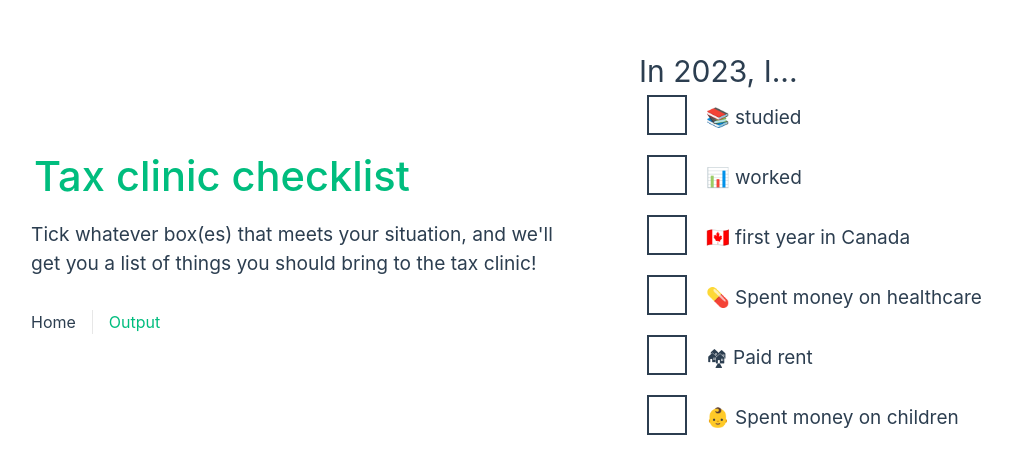
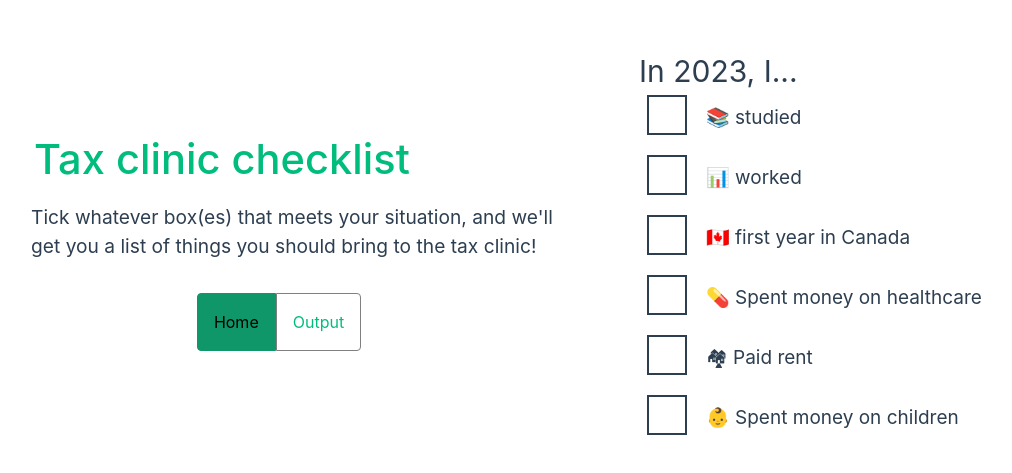
Before and after one commit to thomassth/tax-prep, a Vue app: page / in a window 1280 px wide. Shown: the part 149-622 px from the top of the page, without its empty margins (1-1013 px from the left). Built offline with nearby package versions, Linux system fonts and the light colour scheme.

Commit message:
better nav buttons

```diff
--- a/src/App.vue
+++ b/src/App.vue
@@ -34,24 +34,34 @@ nav {
   font-size: 12px;
   text-align: center;
   margin-top: 2rem;
+  display: flex;
+  justify-content: center;
+  align-items: center;
+  padding: 1rem;
 }
 
 nav a.router-link-exact-active {
-  color: var(--color-text);
-}
-
-nav a.router-link-exact-active:hover {
-  background-color: transparent;
+  color: black;
+  background-color: rgb(16, 151, 105);
+  border-color: rgb(16, 151, 105);
 }
 
 nav a {
   display: inline-block;
   padding: 0 1rem;
   border-left: 1px solid var(--color-border);
+  padding: 1rem;
+  border: 1px solid gray;
 }
 
 nav a:first-of-type {
-  border: 0;
+  border-top-left-radius: 4px;
+  border-bottom-left-radius: 4px;
+}
+
+nav a:last-of-type {
+  border-top-right-radius: 4px;
+  border-bottom-right-radius: 4px;
 }
 
 @media (min-width: 1024px) {
```
